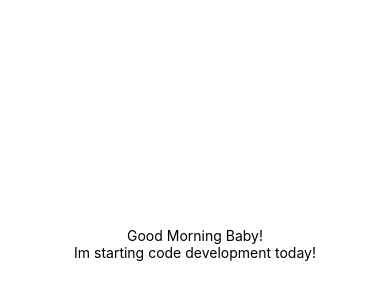
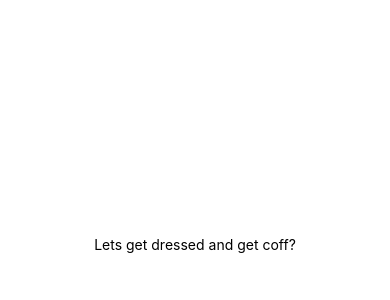
Before and after one commit to MayaELetona/wr-app, a React Native app: screen / in a window 390 px wide. Shown: the part 178-478 px from the top of the page. Built offline with nearby package versions, Linux system fonts and the light colour scheme.

Commit message:
Small text change

```diff
--- a/App.js
+++ b/App.js
@@ -4,8 +4,7 @@ import { StyleSheet, Text, View } from 'react-native';
 export default function App() {
   return (
     <View style={styles.container}>
-      <Text>Good Morning Baby!</Text>
-      <Text>Im starting code development today!</Text>
+      <Text>Lets get dressed and get coff?</Text>
       <StatusBar style="auto" />
     </View>
   );
```
